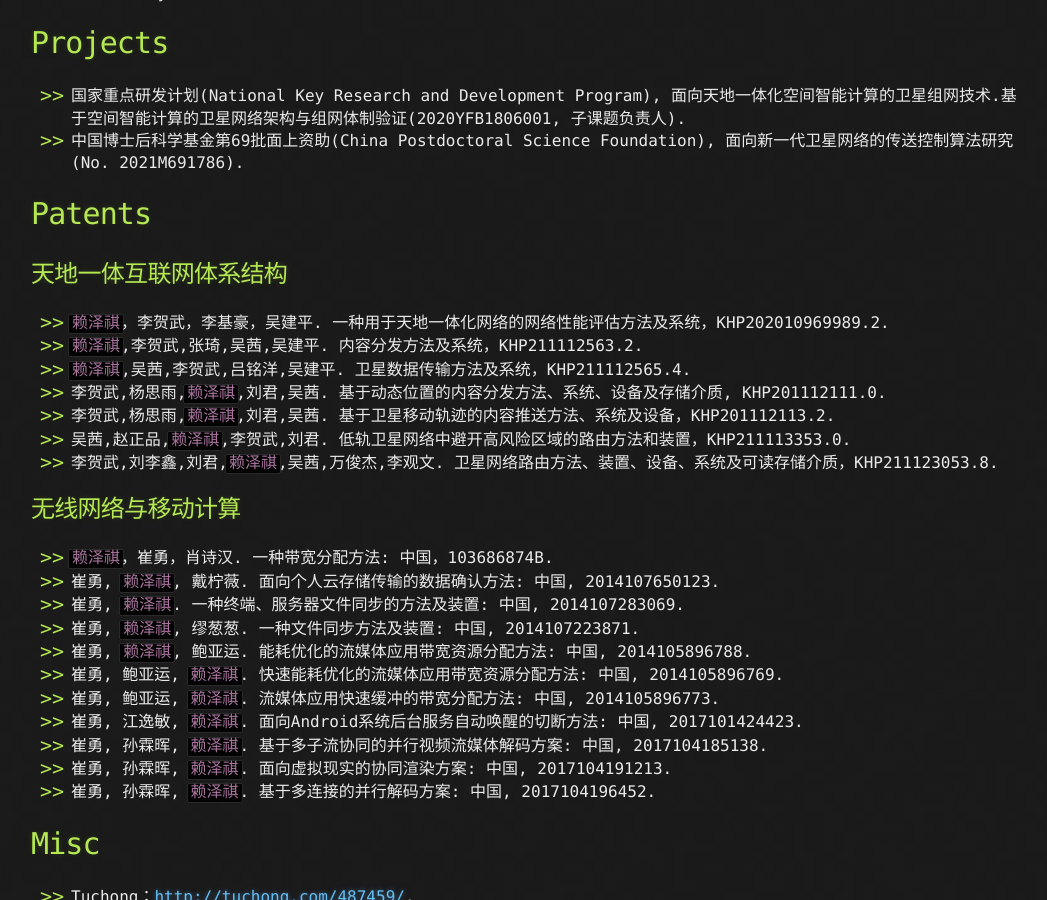
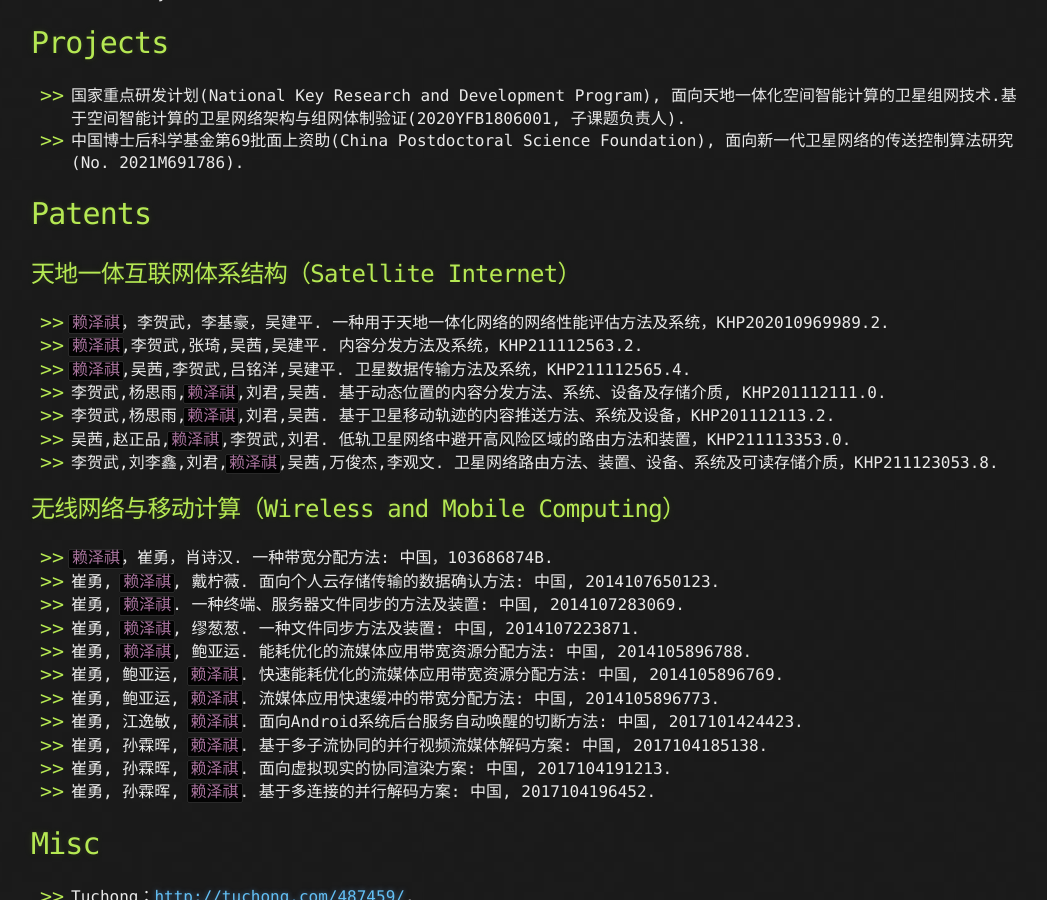
Before and after one commit to lzq8272587/lzq8272587.github.io, a Jekyll site: the page built from index.md, in a window 1280 px wide and 900 px high, scrolled down 6225 px. Shown: the whole window, without its empty margins (109-1156 px from the left). Built offline with Jekyll 4.4.1, drawn with Linux system fonts in a browser that asks for light colours; our own code applies the rules of GitHub Pages for plain Markdown files.

Commit message:
Update index.md

```diff
--- a/index.md
+++ b/index.md
@@ -133,13 +133,6 @@ Mega-constellations for Real-Time Communications", in IEEE INFOCOM 2022, (Accept
 
 8. Yong Cui, Shihan Xiao, Xin Wang, Minming Li, Hongyi Wang, and `Zeqi Lai`. Performance-aware energy optimization on mobile devices in cellular network. In INFOCOM. IEEE, 2014, (Acceptance Rate 320/1645=19%).
 
-
-[//]: <!-- * # Journals & Magazines -->
-
-
-
-
-
 9. Yong Cui, Ningwei Dai, `Zeqi Lai`, Minming Li, Zhenhua Li, Yuming Hu, Kui Ren, Yuchi Chen. TailCutter: Wisely Cutting Tail Latency in Cloud CDNs Under Cost Constraints. IEEE Transactions on Networking, 2019. (CCF Rank A, corresponding author.)
 
 10. Yong Cui, `Zeqi Lai`, Xin Wang, and Ningwei Dai. Quicksync: Improving synchronization efficiency for mobile cloud storage services. IEEE Transactions on Mobile Computing, 2017.
@@ -195,7 +188,7 @@ Android, Java, C/C++, Matlab, Unity 3D, Origin.
 
 # Patents
 
-##  天地一体互联网体系结构
+##  天地一体互联网体系结构（Satellite Internet）
 
 * `赖泽祺`，李贺武，李基豪，吴建平. 一种用于天地一体化网络的网络性能评估方法及系统，KHP202010969989.2.
 * `赖泽祺`,李贺武,张琦,吴茜,吴建平. 内容分发方法及系统，KHP211112563.2.
@@ -205,7 +198,7 @@ Android, Java, C/C++, Matlab, Unity 3D, Origin.
 * 吴茜,赵正品,`赖泽祺`,李贺武,刘君. 低轨卫星网络中避开高风险区域的路由方法和装置，KHP211113353.0.
 * 李贺武,刘李鑫,刘君,`赖泽祺`,吴茜,万俊杰,李观文. 卫星网络路由方法、装置、设备、系统及可读存储介质，KHP211123053.8.
 
-## 无线网络与移动计算
+## 无线网络与移动计算（Wireless and Mobile Computing）
 
 *  `赖泽祺`，崔勇，肖诗汉. 一种带宽分配方法: 中国，103686874B.
 *  崔勇, `赖泽祺`, 戴柠薇. 面向个人云存储传输的数据确认方法: 中国, 2014107650123.
```
